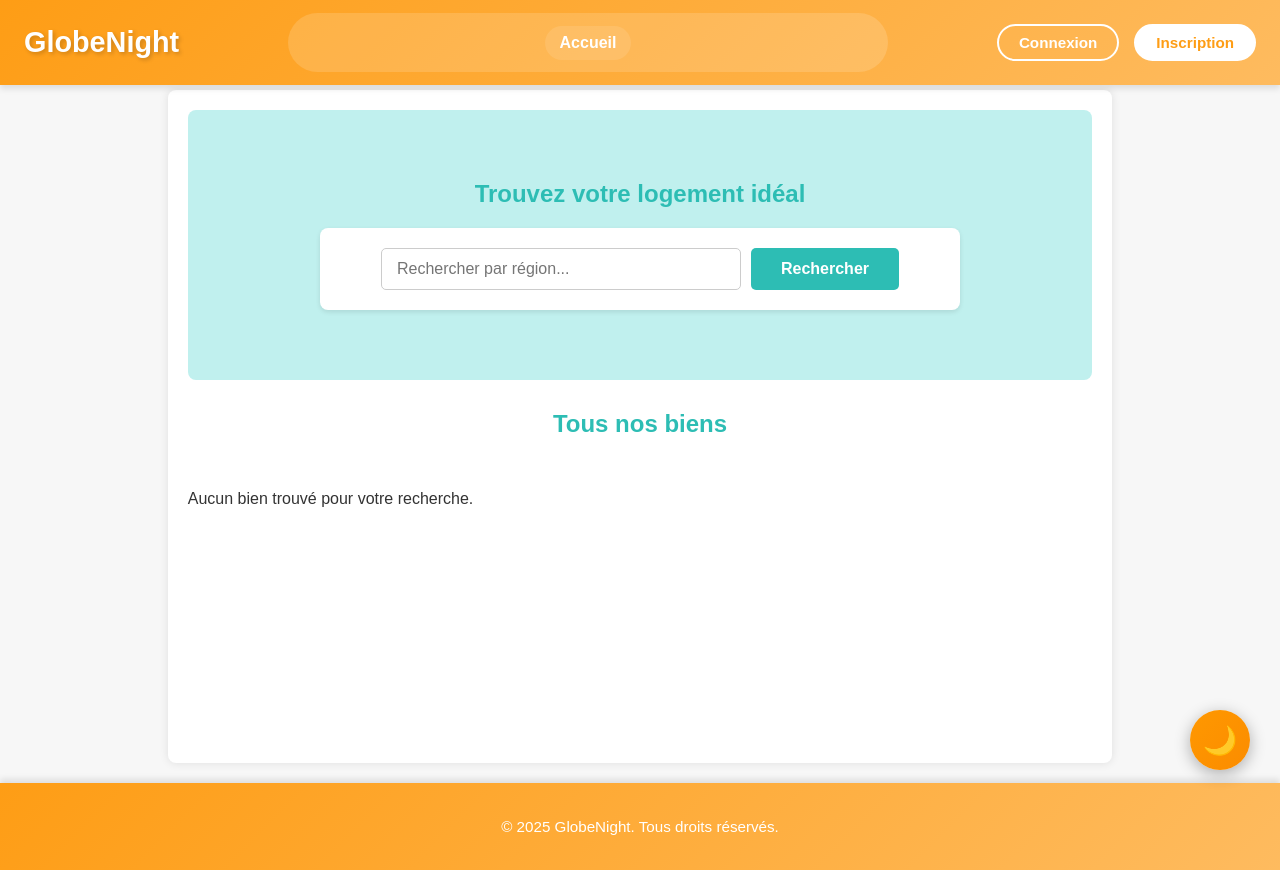
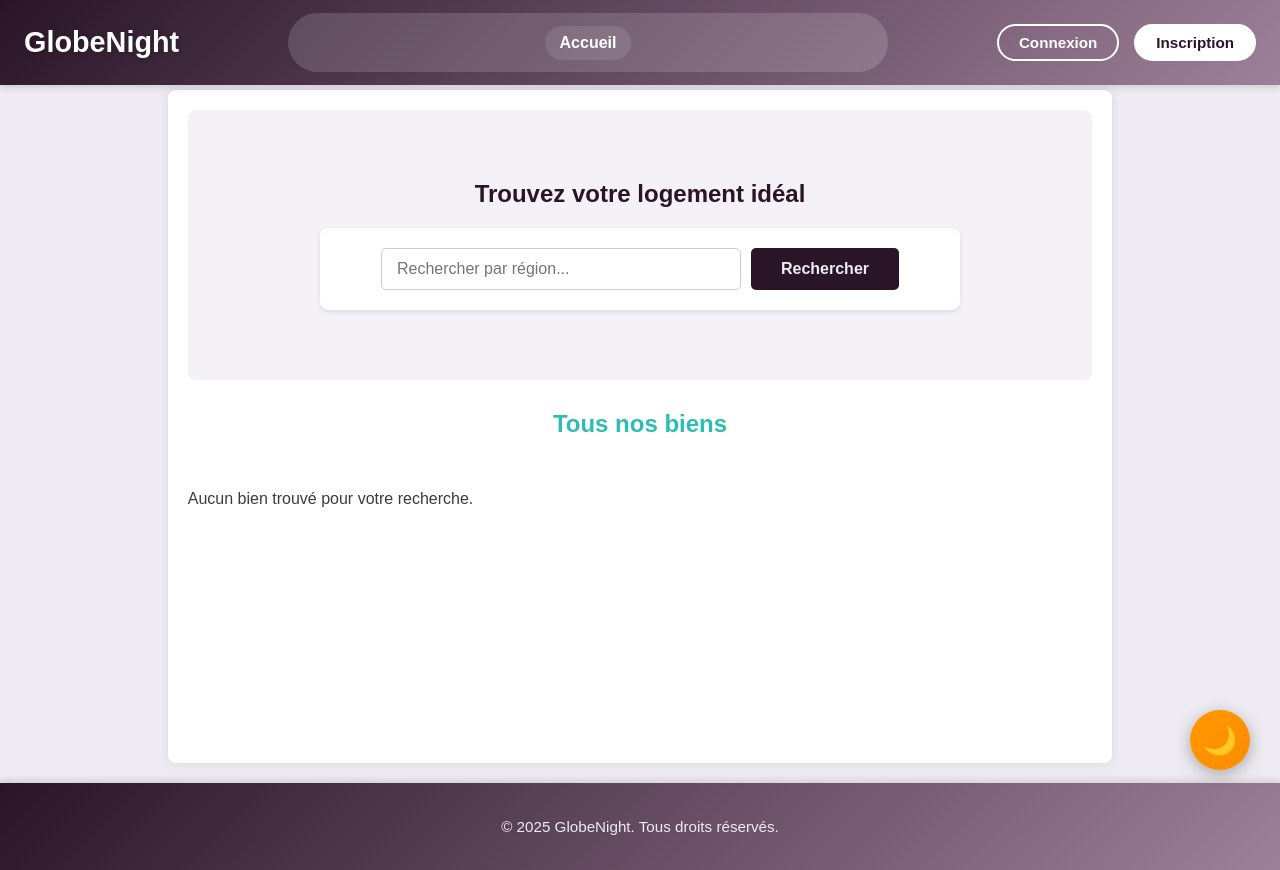
Before and after one commit to Gu1LLaumeR0UY3R/Goodnight, a PHP site: page / in a window 1280 px wide. Run offline with PHP 8.4, Linux system fonts and the light colour scheme; data that the repository does not hold is empty.

Commit message:
rework style

```diff
--- a/public/css/navbar.css
+++ b/public/css/navbar.css
@@ -333,3 +333,33 @@ body {
         padding-top: 60px;
     }
 }
+
+/* ==========================
+   Palette Jour (Light Theme)
+   ==========================
+   Overrides pour adopter la nouvelle palette
+*/
+.navbar-sticky {
+    background: linear-gradient(135deg, var(--color-primary, #291527) 0%, var(--color-accent, #9D8099) 100%);
+    color: var(--color-primary-contrast, #EEECF2);
+}
+
+.navbar-link:hover {
+    background-color: #fff;
+    color: var(--color-primary, #291527);
+}
+
+.navbar-btn-login:hover,
+.navbar-btn-logout:hover {
+    background-color: #fff;
+    color: var(--color-primary, #291527);
+}
+
+.navbar-btn-register {
+    background-color: #fff;
+    color: var(--color-primary, #291527);
+}
+
+.navbar-toggle-icon {
+    background-color: #fff;
+}
--- a/public/css/style.css
+++ b/public/css/style.css
@@ -766,3 +766,159 @@ img {
     object-fit: cover;
     border-radius: 6px;
 }
+
+/* ==========================
+   Palette Jour (Light Theme)
+   ==========================
+   Application de la nouvelle palette:
+   - #000000 (noir)
+   - #291527 (prune foncé)
+   - #393D3A (gris foncé neutre)
+   - #EEECF2 (fond clair)
+   - #9D8099 (mauve doux)
+*/
+:root {
+    --color-bg: #EEECF2;
+    --color-surface: #FFFFFF;
+    --color-text: #393D3A;
+    --color-primary: #291527;
+    --color-primary-contrast: #EEECF2;
+    --color-accent: #9D8099;
+    --color-border: #9D8099;
+}
+
+/* Fond et texte global */
+body {
+    background-color: var(--color-bg);
+    color: var(--color-text);
+}
+
+/* En-tête: gradient primaire -> accent */
+header {
+    background: linear-gradient(135deg, var(--color-primary) 0%, var(--color-accent) 100%);
+    color: var(--color-primary-contrast);
+}
+
+header nav ul li a {
+    background-color: rgba(255, 255, 255, 0.12);
+}
+
+header nav ul li a:hover,
+header nav ul li a.active {
+    background-color: #fff;
+    color: var(--color-primary);
+}
+
+/* Contenu principal (cartes, surfaces blanches) */
+main,
+.type-item,
+.bien-card,
+form,
+table {
+    background-color: var(--color-surface);
+    color: var(--color-text);
+}
+
+/* Hero */
+.hero {
+    background-color: #F4F1F7; /* proche de #EEECF2, un peu plus contrasté */
+}
+.hero h2 {
+    color: var(--color-primary);
+}
+
+/* Boutons principaux */
+.btn-primary,
+button[type="submit"],
+.search-bar button,
+.bien-card a,
+main a:not(.bien-card a):not(table a) {
+    background-color: var(--color-primary);
+    color: var(--color-primary-contrast);
+}
+
+.btn-primary:hover,
+button[type="submit"]:hover,
+.search-bar button:hover,
+.bien-card a:hover,
+main a:not(.bien-card a):not(table a):hover {
+    background-color: #3B2A39; /* assombri de la primaire */
+    color: var(--color-primary-contrast);
+}
+
+/* Liens */
+table a,
+main a.link,
+a {
+    color: var(--color-primary);
+}
+table a:hover,
+main a.link:hover,
+a:hover {
+    color: var(--color-accent);
+}
+
+/* Table header */
+thead {
+    background-color: var(--color-primary);
+    color: var(--color-primary-contrast);
+}
+
+/* Inputs focus */
+input[type="text"]:focus,
+input[type="email"]:focus,
+input[type="password"]:focus,
+input[type="tel"]:focus,
+input[type="date"]:focus,
+input[type="number"]:focus,
+textarea:focus,
+select:focus {
+    border-color: var(--color-primary);
+    box-shadow: 0 0 5px rgba(41, 21, 39, 0.35);
+}
+
+/* Choix rôle / type compte */
+.role-choice-buttons label,
+.type-account-buttons label {
+    border-color: var(--color-primary);
+    color: var(--color-primary);
+}
+.role-choice-buttons input[type="radio"]:checked + label,
+.type-account-buttons input[type="radio"]:checked + label {
+    background-color: var(--color-primary);
+    color: var(--color-primary-contrast);
+    box-shadow: 0 4px 8px rgba(41, 21, 39, 0.3);
+}
+.role-choice-buttons label:hover,
+.type-account-buttons label:hover {
+    background-color: #F4F1F7;
+    color: var(--color-primary);
+}
+
+/* Sections formulaire spécifiques */
+.form-title {
+    color: var(--color-primary);
+    border-bottom: 2px solid var(--color-primary);
+}
+.tarif-group {
+    border-color: var(--color-primary);
+    background-color: #F4F1F7;
+}
+.tarif-group h4 {
+    color: var(--color-primary);
+    border-bottom: 1px solid var(--color-primary);
+}
+
+/* Bouton de soumission vert remplacé par primaire pour cohérence visuelle */
+.submit-button {
+    background-color: var(--color-primary);
+}
+.submit-button:hover {
+    background-color: #3B2A39;
+}
+
+/* Pied de page */
+footer {
+    background: linear-gradient(135deg, var(--color-primary) 0%, var(--color-accent) 100%);
+    color: var(--color-primary-contrast);
+}
```
Also changed, not shown: public/css/calendar_proprio.css (+4 -3 lines), public/uploads/photo_692874b32b59d.jpg (added), public/uploads/photo_692874b32ed0e.jpg (added), 1 other file.
